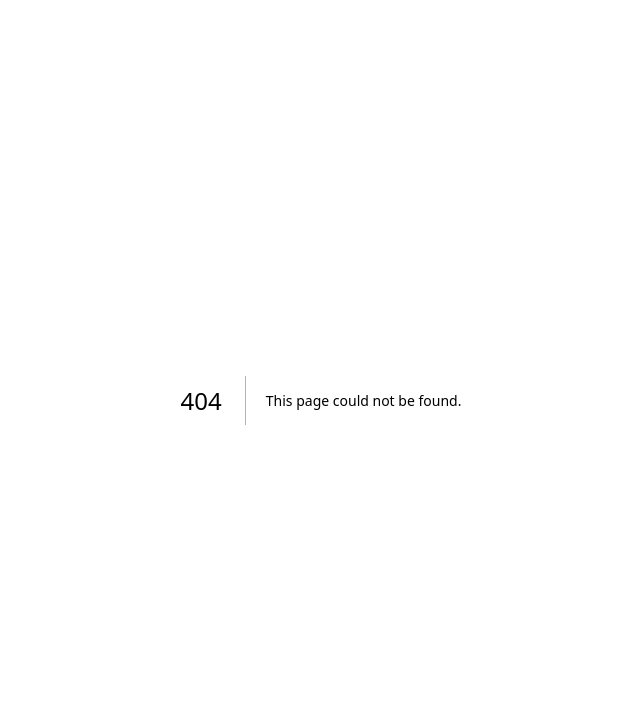
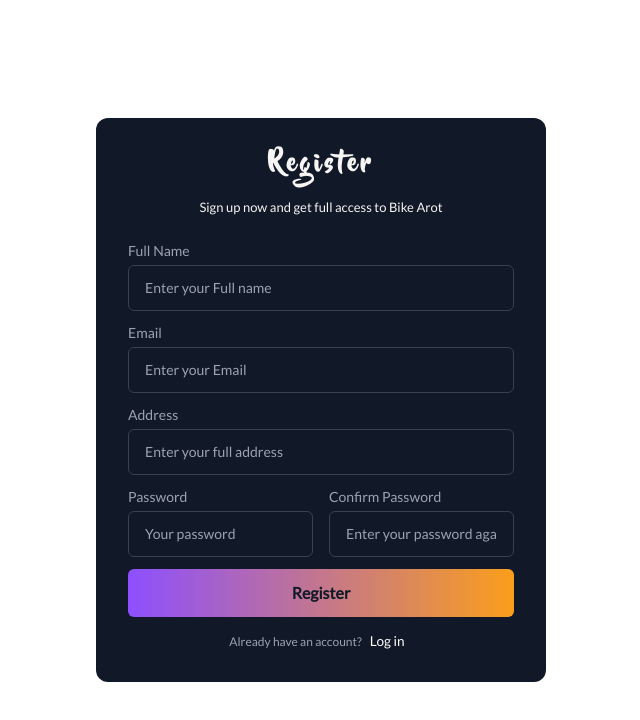
Before and after one commit to Ramrachai/bechedin, a Next.js app: page /register in a window 1280 px wide. Before the commit this address had no page. Shown: the top 720 px of the page, without its empty margins (319-959 px from the left). Built offline with nearby package versions, Linux system fonts and the light colour scheme.

Commit message:
register page and otp page added

```diff
--- a/app/login/page.jsx
+++ b/app/login/page.jsx
@@ -49,12 +49,12 @@ const LoginPage = () => {
         <h1 className={styles.title}>Login</h1>
         <form className={styles.form} action={handleSubmit}>
           <div className={styles.inputGroup}>
-            <label htmlFor='username'>Username/Email</label>
+            <label htmlFor='email'>Email</label>
             <input
               type='text'
-              name='username'
-              id='username'
-              placeholder='Your Email or Username'
+              name='email'
+              id='email'
+              placeholder='Enter your email'
             />
           </div>
           <div className={styles.inputGroup}>
@@ -63,7 +63,7 @@ const LoginPage = () => {
               type='password'
               name='password'
               id='password'
-              placeholder='Your password'
+              placeholder='Enter your password'
             />
             <div className={styles.forgot}>
               <Link
@@ -98,7 +98,7 @@ const LoginPage = () => {
 
         <p className={styles.signup}>
           Don't have an account?
-          <Link href='#'>Sign up</Link>
+          <Link href='/register'>Sign up</Link>
         </p>
       </div>
     </div>
--- /dev/null
+++ b/app/otp/otp.module.scss
@@ -0,0 +1,114 @@
+.pageContainer {
+  display: flex;
+  justify-content: center;
+  align-items: center;
+  min-height: 100vh;
+}
+.otpForm {
+  width: 300px;
+  height: 350px;
+  background-color: rgb(255, 255, 255);
+  display: flex;
+  flex-direction: column;
+  align-items: center;
+  justify-content: center;
+  padding: 20px 30px;
+  gap: 20px;
+  position: relative;
+  box-shadow: 0px 0px 20px rgba(0, 0, 0, 0.082);
+  border-radius: 15px;
+
+  .mainHeading {
+    font-size: 1.1em;
+    color: rgb(15, 15, 15);
+    font-weight: 700;
+  }
+
+  .otpSubheading {
+    font-size: 0.8em;
+    color: black;
+    line-height: 17px;
+    text-align: center;
+  }
+
+  .inputContainer {
+    width: 100%;
+    display: flex;
+    flex-direction: row;
+    gap: 10px;
+    align-items: center;
+    justify-content: center;
+  }
+
+  .otpInput {
+    background-color: rgb(228, 228, 228);
+    width: 30px;
+    height: 30px;
+    text-align: center;
+    border: none;
+    border-radius: 7px;
+    caret-color: rgb(127, 129, 255);
+    color: rgb(44, 44, 44);
+    outline: none;
+    font-weight: 600;
+
+    &:focus,
+    &:valid {
+      background-color: rgba(127, 129, 255, 0.199);
+      transition-duration: 0.3s;
+    }
+  }
+
+  .verifyButton {
+    width: 100%;
+    height: 30px;
+    border: none;
+    background-color: rgb(127, 129, 255);
+    color: white;
+    font-weight: 600;
+    cursor: pointer;
+    border-radius: 10px;
+    transition-duration: 0.2s;
+
+    &:hover {
+      background-color: rgb(144, 145, 255);
+      transition-duration: 0.2s;
+    }
+  }
+
+  .exitBtn {
+    position: absolute;
+    top: 5px;
+    right: 5px;
+    box-shadow: 0px 0px 20px rgba(0, 0, 0, 0.171);
+    background-color: rgb(255, 255, 255);
+    border-radius: 50%;
+    width: 25px;
+    height: 25px;
+    border: none;
+    color: black;
+    font-size: 1.1em;
+    cursor: pointer;
+    text-align: center;
+  }
+
+  .resendNote {
+    font-size: 0.7em;
+    color: black;
+    width: 100%;
+    display: flex;
+    flex-direction: column;
+    align-items: center;
+    justify-content: center;
+    gap: 5px;
+
+    .resendBtn {
+      background-color: transparent;
+      border: none;
+      color: var(--primary);
+      cursor: pointer;
+      font-size: 1.1em;
+      font-weight: 700;
+    }
+  }
+}
--- /dev/null
+++ b/app/otp/page.jsx
@@ -0,0 +1,57 @@
+import React from 'react';
+import styles from './otp.module.scss';
+import Button1 from '@/components/Button/Button1';
+import Link from 'next/link';
+
+const Otp = () => {
+  return (
+    <div className={styles.pageContainer}>
+      <form className={styles.otpForm}>
+        <span className={styles.mainHeading}>Enter OTP</span>
+        <p className={styles.otpSubheading}>
+          We have sent a verification code to your mobile number
+        </p>
+        <div className={styles.inputContainer}>
+          <input
+            required
+            maxLength='1'
+            type='text'
+            className={styles.otpInput}
+            id='otp-input1'
+          />
+          <input
+            required
+            maxLength='1'
+            type='text'
+            className={styles.otpInput}
+            id='otp-input2'
+          />
+          <input
+            required
+            maxLength='1'
+            type='text'
+            className={styles.otpInput}
+            id='otp-input3'
+          />
+          <input
+            required
+            maxLength='1'
+            type='text'
+            className={styles.otpInput}
+            id='otp-input4'
+          />
+        </div>
+        <Button1 type='submit'>Verify</Button1>
+        <Link className={styles.exitBtn} href={'/login'}>
+          ×
+        </Link>
+        <p className={styles.resendNote}>
+          Didn't receive the code?{' '}
+          <button className={styles.resendBtn}>Resend Code</button>
+        </p>
+      </form>
+    </div>
+  );
+};
+
+export default Otp;
--- /dev/null
+++ b/app/register/page.jsx
@@ -0,0 +1,90 @@
+import Link from 'next/link';
+import React from 'react';
+import styles from './register.module.scss';
+
+const Register = () => {
+  return (
+    <div className={styles.pageContainer}>
+      <div className={styles.formContainer}>
+        <h1 className={styles.title}>Register</h1>
+        <p className={styles.subTitle}>
+          Sign up now and get full access to Bike Arot
+        </p>
+        <form className={styles.form}>
+          <div className={styles.inputGroup}>
+            <label htmlFor='fullName'>Full Name</label>
+            <input
+              type='text'
+              name='fullName'
+              id='fullName'
+              placeholder='Enter your Full name'
+            />
+          </div>
+          {/* <div className={styles.inputGroup}>
+            <label htmlFor='phone'>
+              Phone Number <span>(otp will be sent for verification)</span>
+            </label>
+            <input
+              type='text'
+              name='phone'
+              id='phone'
+              placeholder='Enter your phone number'
+            />
+          </div> */}
+
+          <div className={styles.inputGroup}>
+            <label htmlFor='email'>Email</label>
+            <input
+              type='email'
+              name='email'
+              id='email'
+              placeholder='Enter your Email'
+            />
+          </div>
+
+          <div className={styles.inputGroup}>
+            <label htmlFor='address'>Address</label>
+            <input
+              type='address'
+              name='address'
+              id='address'
+              placeholder='Enter your full address'
+            />
+          </div>
+
+          <div className='flex gap-4'>
+            <div className={styles.inputGroup}>
+              <label htmlFor='password'>Password</label>
+              <input
+                type='password'
+                name='password'
+                id='password'
+                placeholder='Your password'
+              />
+            </div>
+            <div className={styles.inputGroup}>
+              <label htmlFor='confirmPassword'>Confirm Password</label>
+              <input
+                type='password'
+                name='confirmPassword'
+                id='confirmPassword'
+                placeholder='Enter your password again'
+              />
+            </div>
+          </div>
+
+          <button className={styles.registerBtn} type='submit'>
+            Register
+          </button>
+        </form>
+
+        <p className={styles.signin}>
+          Already have an account?
+          <Link href='/login'>Log in</Link>
+        </p>
+      </div>
+    </div>
+  );
+};
+
+export default Register;
--- /dev/null
+++ b/app/register/register.module.scss
@@ -0,0 +1,99 @@
+.pageContainer {
+  display: flex;
+  justify-content: center;
+  align-items: center;
+  min-height: 100vh;
+}
+
+.formContainer {
+  margin: 2rem 0 ;
+  width: 450px;
+  border-radius: 0.75rem;
+  background-color: #111827;
+  padding: 2rem;
+  color: var(--white);
+  @media (max-width: 680px) {
+  }
+  .title {
+    text-align: center;
+    font-size: 1.5rem;
+    line-height: 2rem;
+    font-weight: 700;
+    font-family: var(--beyond);
+    letter-spacing: 4px;
+    margin-bottom: 16px;
+  }
+
+  .subTitle {
+    font-size: 13px;
+    text-align: center;
+  }
+
+  .form {
+    margin-top: 1.5rem;
+  }
+
+  .inputGroup {
+    margin-bottom: 0.75rem;
+    font-size: 0.875rem;
+    line-height: 1.25rem;
+
+    label {
+      display: block;
+      color: #9ca3af;
+      margin-bottom: 4px;
+    }
+
+    label[for='phone'] span {
+        font-size: 12px;
+        color: var(--secondary);
+    }
+
+    input {
+      width: 100%;
+      border-radius: 0.375rem;
+      border: 1px solid rgba(55, 65, 81, 1);
+      outline: 0;
+      background-color: rgba(17, 24, 39, 1);
+      padding: 0.75rem 1rem;
+      color: rgba(243, 244, 246, 1);
+
+      &:focus {
+        border-color: var(--primary);
+      }
+    }
+  }
+
+  .registerBtn {
+    display: block;
+    width: 100%;
+    background: var(--grad-1);
+    padding: 0.75rem;
+    text-align: center;
+    color: var(--black);
+    border: none;
+    border-radius: 0.375rem;
+    font-weight: 600;
+    transition: all 0.9s;
+    &:hover {
+      background: var(--grad-2);
+    }
+  }
+}
+
+.signin {
+  text-align: center;
+  font-size: 0.75rem;
+  line-height: 1rem;
+  color: rgba(156, 163, 175, 1);
+    margin-top: 1rem;
+  a {
+    color: #fff;
+    font-size: 0.85rem;
+    padding: 0 8px;
+    &:hover {
+      color: var(--primary);
+      text-decoration: underline var(--primary);
+    }
+  }
+}
--- /dev/null
+++ b/components/Button/Button1.jsx
@@ -0,0 +1,12 @@
+import React from 'react';
+import styles from './button.module.scss';
+
+const Button1 = ({ children, className, ...props }) => {
+  return (
+    <button className={`${styles.btn} ${className}`} {...props}>
+      {children}
+    </button>
+  );
+};
+
+export default Button1;
--- /dev/null
+++ b/components/Button/button.module.scss
@@ -0,0 +1,15 @@
+.btn {
+    display: block;
+    width: 100%;
+    background: var(--grad-1);
+    padding: 0.75rem;
+    text-align: center;
+    color: var(--white);
+    border: none;
+    border-radius: 0.375rem;
+    font-weight: 600;
+    transition: all 0.9s;
+    &:hover {
+      background: var(--grad-2);
+    }
+  }
```
